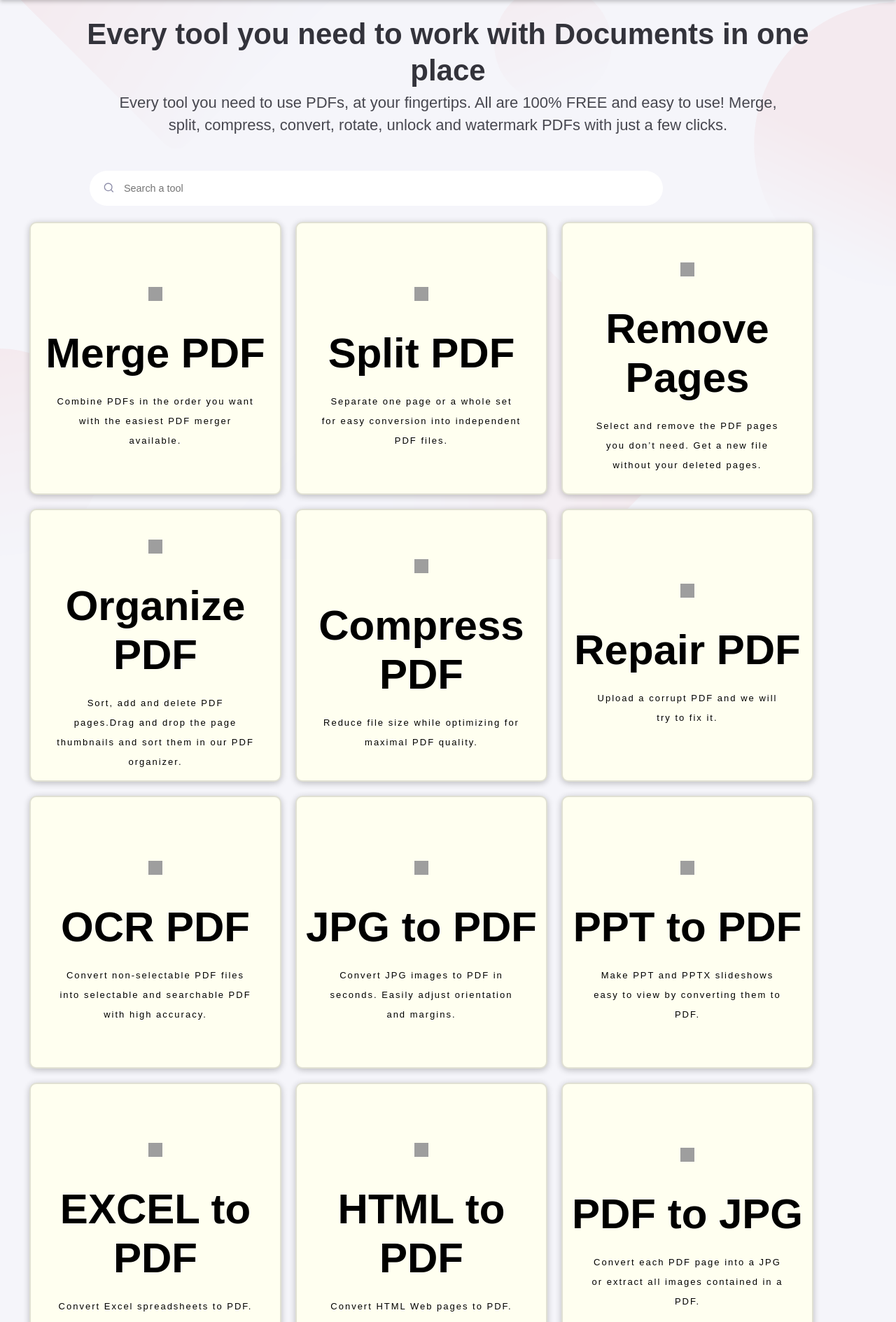
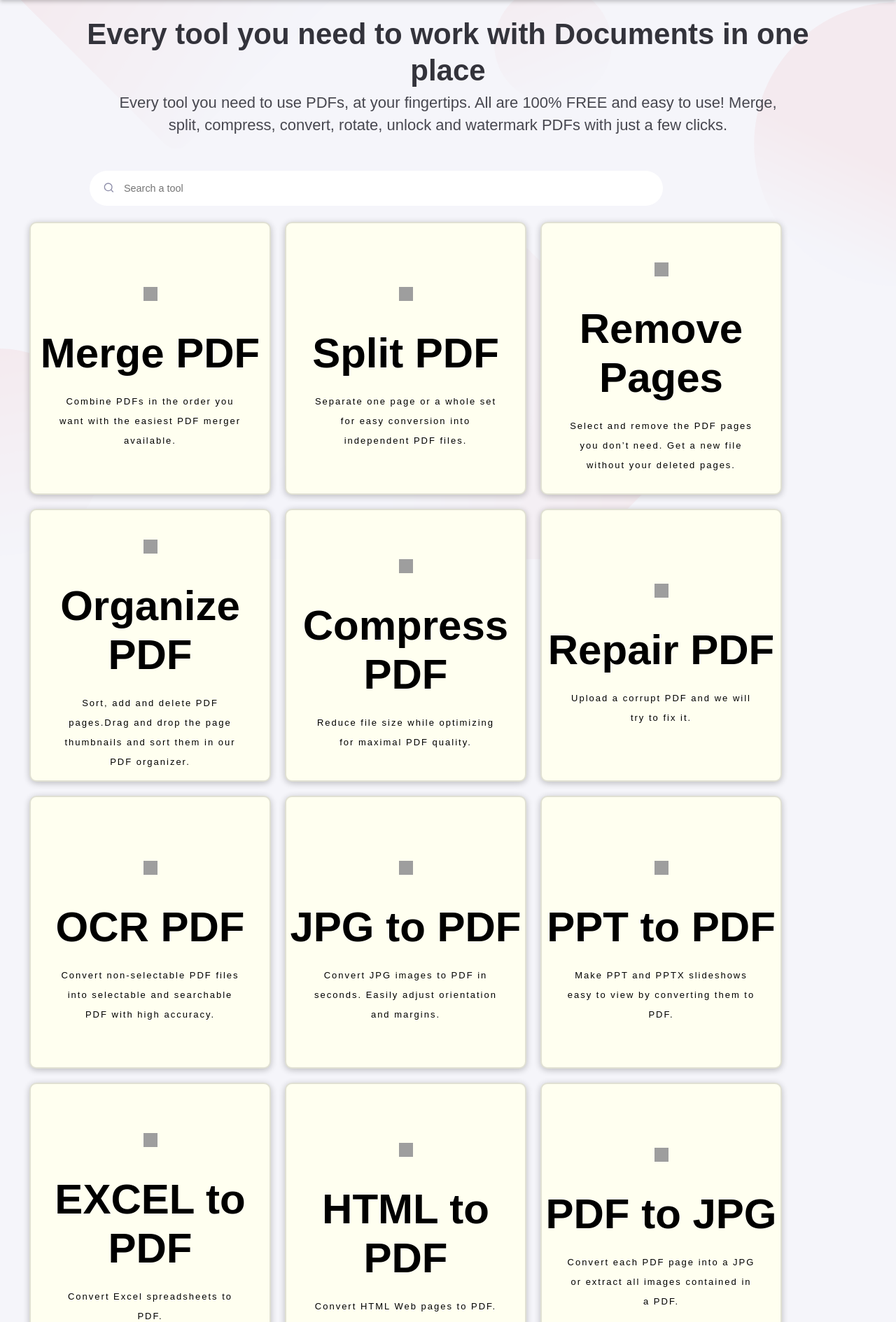
Before and after one commit to omwitsa-etole/everypdf, a Flask app: page / in a window 1280 px wide. Shown: the part 61-1950 px from the top of the page at 70% size. Run offline with Flask 3, Linux system fonts and the light colour scheme; some libraries are stand-ins or nearby versions; some web fonts are replaced; grey boxes are pictures that could not be loaded.

Commit message:
edit style

```diff
--- a/templates/index.html
+++ b/templates/index.html
@@ -16,9 +16,9 @@
         }
         .card {
   width: 100%;
-  max-width: 360px;
+  max-width: 345px;
 
-  min-width: 300px;
+  min-width: 290px;
   height:390px;
   background-color: #fffff0;
   margin: 10px;
```
